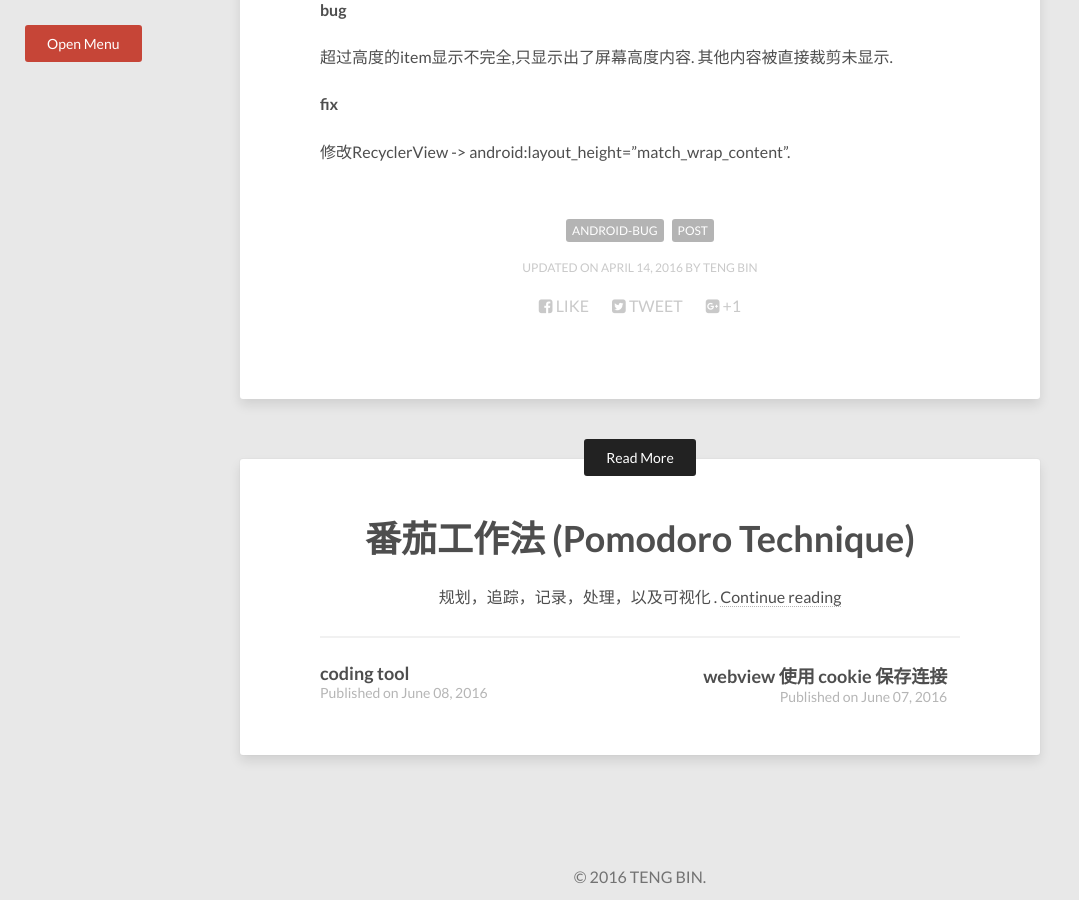
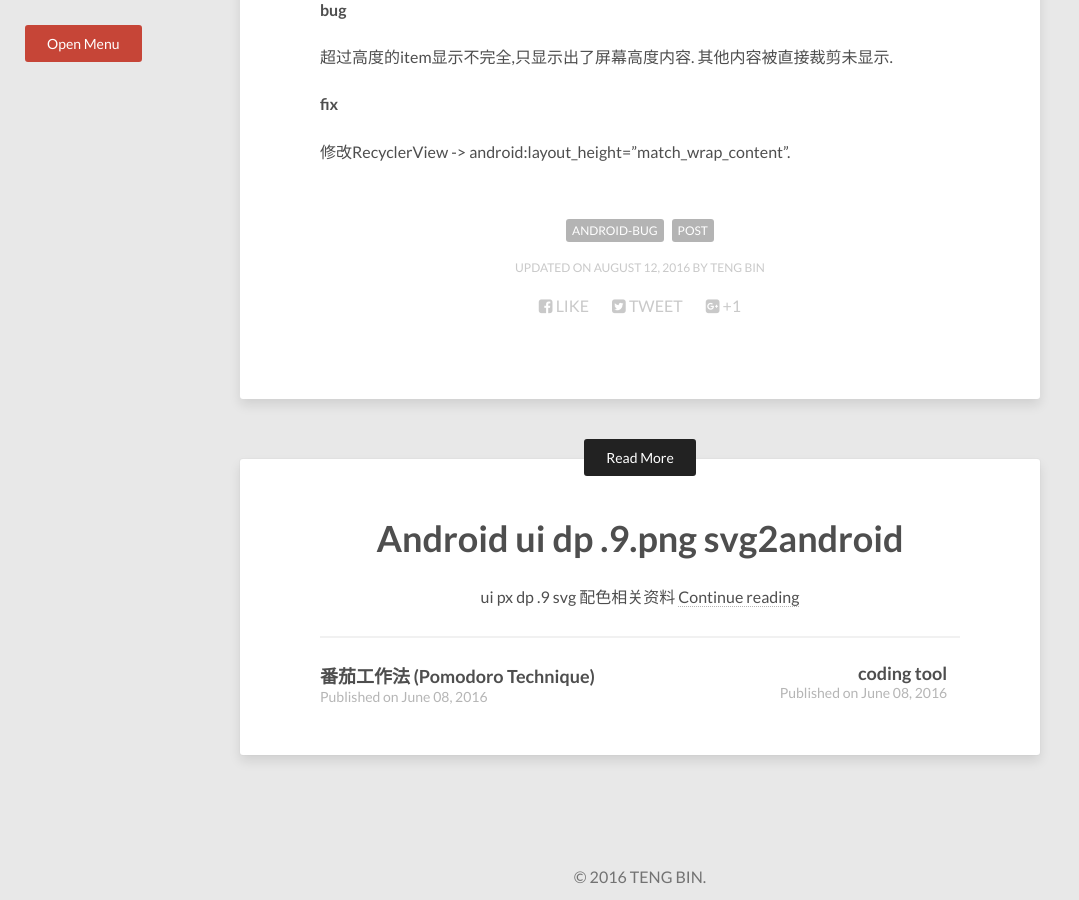
Before and after one commit to tengbinlive/tengbinlive.github.io, a Jekyll site: the page built from _posts/2016-08-12-code-android-bug2.md, in a window 1280 px wide and 900 px high, scrolled down 694 px. Shown: the whole window, without its empty margins (0-1079 px from the left). Built offline with Jekyll 4.4.1, drawn with Linux system fonts in a browser that asks for light colours; nearby versions of some CDN libraries; some of the changed lines change nothing that is shown.

Commit message:
no message

```diff
--- a/_posts/2016-08-12-code-android-bug2.md
+++ b/_posts/2016-08-12-code-android-bug2.md
@@ -2,7 +2,7 @@
 layout: post
 title: Android Bug 2
 description: "bug 记录 2."
-modified: 2016-04-14
+modified: 2016-08-12
 tags: [android-bug , post]
 image:
   feature: abstract-4.jpg
--- /dev/null
+++ b/_posts/2016-09-03-code-android-other11.md
@@ -0,0 +1,53 @@
+---
+layout: post
+title:  Android ui dp .9.png svg2android
+description: "ui px dp .9 svg 配色相关资料"
+modified: 2016-09-03
+tags: [android-other , post]
+image:
+  feature: abstract-7.jpg
+---
+
+
+
+###  关于ui设计中对于Android尺寸标注
+{% highlight java %}
+分辨率                  密度                 比率
+1440 * 2560        xxxhdpi(640)              4
+1080 * 1920        xxhdpi(480)               3
+720 * 1280         xhdpi(320)                2
+480 * 800          hdpi(240)                1.5
+320 * 480	       mdpi(160)                 1
+240 * 400	       ldpi(120)	            0.75
+
+一个是用ps自动量,ps自动量会计算留白部分的的大小.手动量,需要程序在TextView中添加:
+includeFontPadding="false"
+{% endhighlight %}
+
+###  标注工具
+
+1. [sketchapp](https://www.sketchapp.com/)
+
+2. [markman](http://www.getmarkman.com/)
+
+### ps 同步手机预览
+
+1. [ps play](http://isux.tencent.com/app/psplay)
+
+### 配色
+
+1. [materialpalette](https://www.materialpalette.com/)
+
+### svg2android
+
+1. [svg2android](http://inloop.github.io/svg2android/)
+
+### android design
+
+1. [google design](https://developer.android.com/design/index.html)
+
+### android .9.png
+
+1. [draw9patch](https://developer.android.com/studio/write/draw9patch.html)
+
+2. [draw9patch CN](http://isux.tencent.com/android-ui-9-png.html)
```
